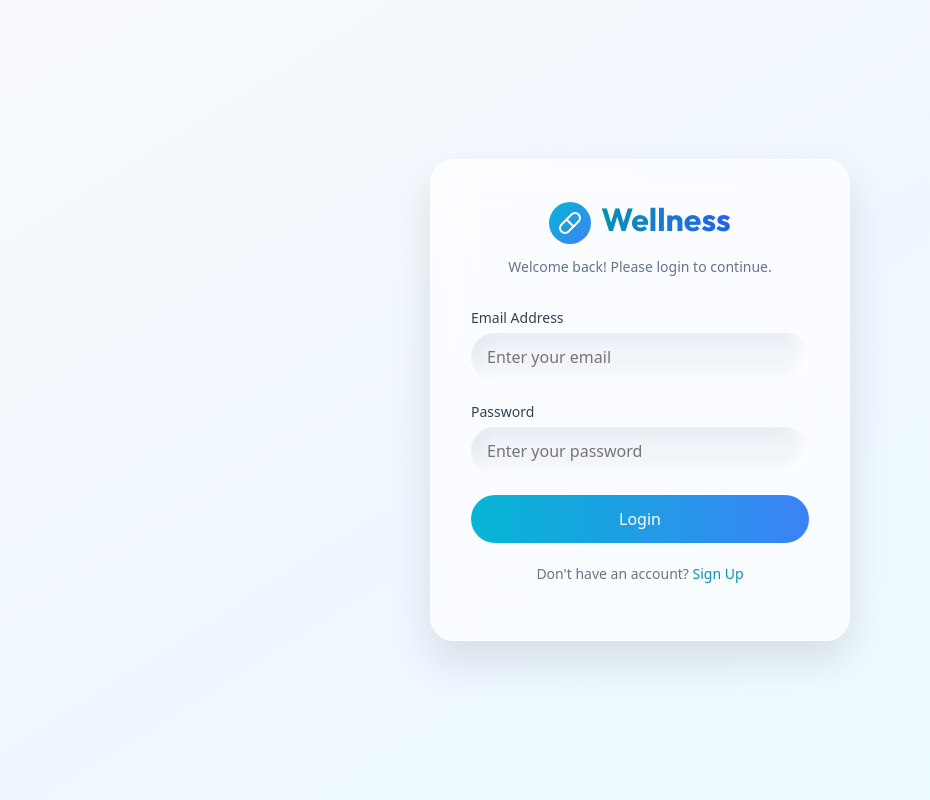
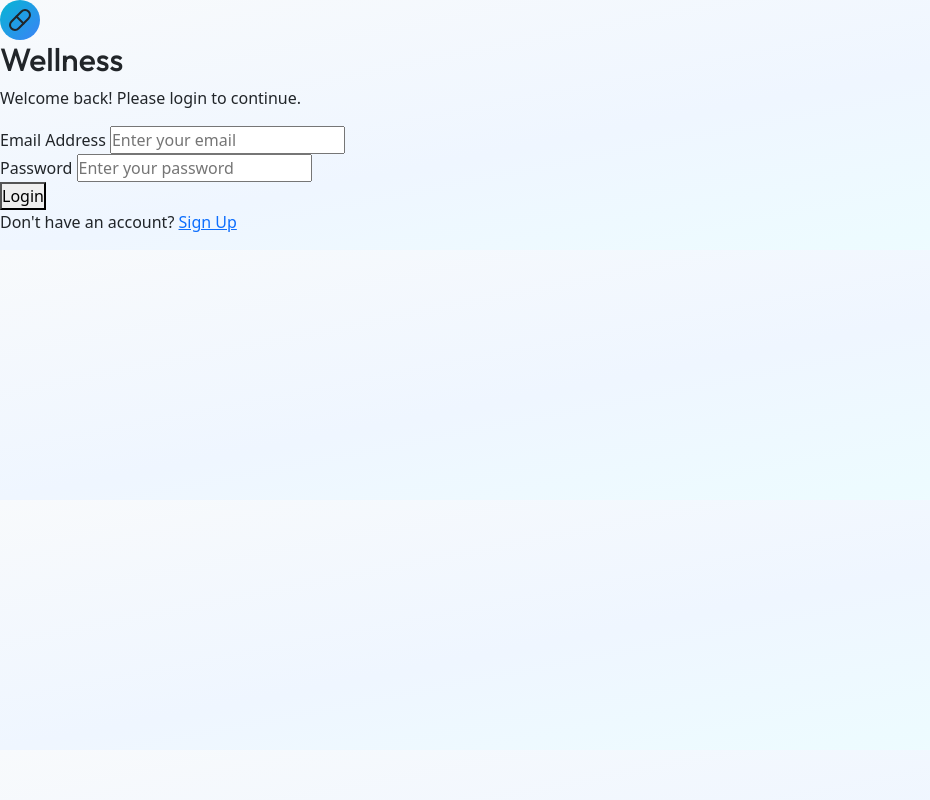
Before and after one commit to Aaryakalariya/Wellnes, a Flask app: page /login in a window 1280 px wide. Shown: the whole page, without its empty margins (0-930 px from the left). Run offline with Flask 3, Linux system fonts and the light colour scheme.

Commit message:
Update style.css

```diff
--- a/static/css/style.css
+++ b/static/css/style.css
@@ -1199,158 +1199,3 @@ transform:scale(1.05);
 
 
 ===============================CSS FOR LOGIN PAGE =======================================
-
-*{
-margin:0;
-padding:0;
-box-sizing:border-box;
-}
-
-body{
-font-family:'DM Sans',sans-serif;
-background:linear-gradient(to bottom right,#f8fafc,#eff6ff,#ecfeff);
-height:100vh;
-display:flex;
-align-items:center;
-justify-content:center;
-}
-
-/* LOGIN WRAPPER */
-
-.login-wrapper{
-width:100%;
-display:flex;
-justify-content:center;
-align-items:center;
-}
-
-/* LOGIN CARD */
-
-.login-card{
-
-width:420px;
-padding:40px;
-
-background:rgba(255,255,255,0.65);
-backdrop-filter:blur(20px);
-border:1px solid rgba(255,255,255,0.5);
-
-border-radius:24px;
-
-box-shadow:0 20px 40px rgba(0,0,0,0.1);
-
-text-align:center;
-}
-
-/* LOGO */
-
-.login-brand{
-display:flex;
-align-items:center;
-justify-content:center;
-gap:10px;
-margin-bottom:10px;
-}
-
-.logo-circle{
-width:42px;
-height:42px;
-border-radius:50%;
-
-background:linear-gradient(to bottom right,#06b6d4,#3b82f6);
-
-display:flex;
-align-items:center;
-justify-content:center;
-color:white;
-}
-
-.login-brand h2{
-font-family:'Outfit',sans-serif;
-font-weight:700;
-
-background:linear-gradient(to right,#0891b2,#2563eb);
--webkit-background-clip:text;
--webkit-text-fill-color:transparent;
-}
-
-/* SUBTITLE */
-
-.login-subtitle{
-color:#64748b;
-font-size:14px;
-margin-bottom:30px;
-}
-
-/* FORM */
-
-.form-group{
-text-align:left;
-margin-bottom:20px;
-}
-
-.form-group label{
-font-size:14px;
-color:#334155;
-margin-bottom:5px;
-display:block;
-}
-
-.form-group input{
-
-width:100%;
-padding:12px 16px;
-
-border-radius:50px;
-border:none;
-
-background:#f1f5f9;
-
-box-shadow:
-inset -6px -6px 15px #ffffff,
-inset 6px 6px 15px #e2e8f0;
-
-outline:none;
-}
-
-/* LOGIN BUTTON */
-
-.btn-login{
-
-width:100%;
-padding:12px;
-
-border:none;
-border-radius:50px;
-
-background:linear-gradient(to right,#06b6d4,#3b82f6);
-
-color:white;
-font-weight:500;
-cursor:pointer;
-
-transition:0.3s;
-}
-
-.btn-login:hover{
-transform:scale(1.05);
-box-shadow:0 10px 25px rgba(6,182,212,0.3);
-}
-
-/* FOOTER */
-
-.login-footer{
-margin-top:20px;
-font-size:14px;
-color:#64748b;
-}
-
-.login-footer a{
-text-decoration:none;
-color:#0891b2;
-font-weight:500;
-}
-
-.login-footer a:hover{
-text-decoration:underline;
-}
```
